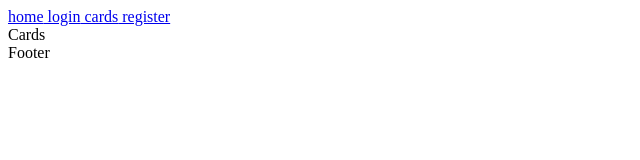
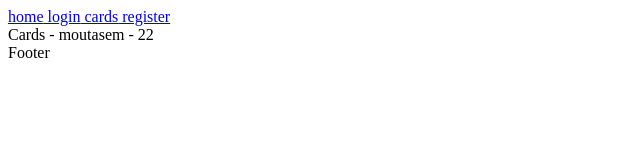
Before and after one commit to moutasem981/pj, a React (Vite) app: page /cards in a window 1280 px wide. Shown: the top 160 px of the page, without its empty margins (0-640 px from the left). Built offline with nearby package versions, Linux system fonts and the light colour scheme; no server answers.

Commit message:
error problems

```diff
--- a/src/api/axiosInstance.js
+++ b/src/api/axiosInstance.js
@@ -2,7 +2,7 @@ import axios from 'axios'
 
 
 const axiosInstance = axios.create({
-    baseURL:`${import.meta.env.VITE_BURL}`,
+    baseURL:"https://knowledgeshop.runasp.net/api" ,
     headers:{
         "Accept-language":"en"
     }
--- a/src/assets/components/categories/Categories.jsx
+++ b/src/assets/components/categories/Categories.jsx
@@ -1,7 +1,7 @@
 import { CircularProgress, Typography } from '@mui/material';
 import { useQuery } from '@tanstack/react-query';
 import React from 'react'
-import UseCategories from '../hoks/UseCategories';
+import UseCategories from '../../hooks/UseCategories';
 
 export default function Categories() {
 
--- /dev/null
+++ b/src/assets/components/context/UserContext.jsx
@@ -0,0 +1,15 @@
+import { createContext } from "react";
+
+export const UserContext = createContext();
+
+const UserContextProvider= ({children})=>{
+
+    const userName = "moutasem";
+    const userAge = 22;
+
+    return <UserContext.Provider value={{userName,userAge}}>
+        {children}
+    </UserContext.Provider>
+
+}
+export default UserContextProvider;
--- a/src/assets/components/hoks/useCategories.jsx
+++ b/src/assets/hooks/UseCategories.jsx
@@ -1,6 +1,6 @@
 import { useQuery } from '@tanstack/react-query';
 import React from 'react'
-import axiosInstance from '../../../api/axiosInstance';
+import axiosInstance from '../../api/axiosInstance';
 
 export default function UseCategories() {
 const getCategories = async ()=>{
--- a/src/assets/pages/cards/Cards.jsx
+++ b/src/assets/pages/cards/Cards.jsx
@@ -1,7 +1,12 @@
-import React from 'react'
+import { useContext } from "react"
+import { UserContext } from "../../components/context/UserContext"
 
 export default function Cards() {
+const {userName,userAge} =useContext(UserContext);
+
+
+
   return (
-    <div>Cards</div>
+    <div>Cards - {userName} - {userAge}</div>
   )
 }
--- a/src/router.jsx
+++ b/src/router.jsx
@@ -4,7 +4,7 @@ import Home from "./assets/pages/home/Home";
 import Cards from "./assets/pages/cards/Cards";
 import Login from "./assets/pages/login/Login";
 import Register from "./assets/pages/register/Register";
-
+import UserContextProvider from "./assets/components/context/UserContext";
 
 const router = createBrowserRouter([
   {
@@ -21,7 +21,11 @@ const router = createBrowserRouter([
       },
       {
         path:'cards',
-        element:<Cards/>
+        element:<UserContextProvider>
+                 <Cards/>
+                </UserContextProvider>
+
+
       },
       {
         path:'register',
```
Also changed, not shown: src/assets/components/products/Products.jsx (added, +20 -0 lines), src/assets/hooks/UseProducts.jsx (added, +23 -0 lines).
